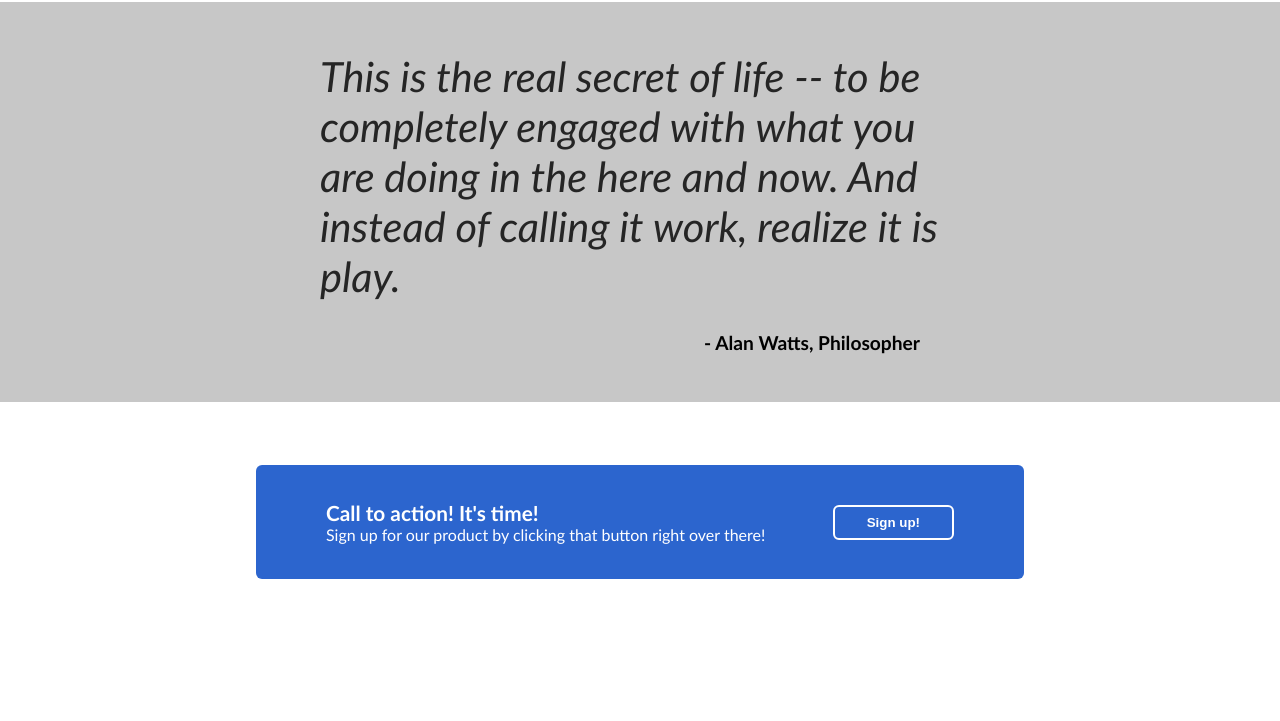
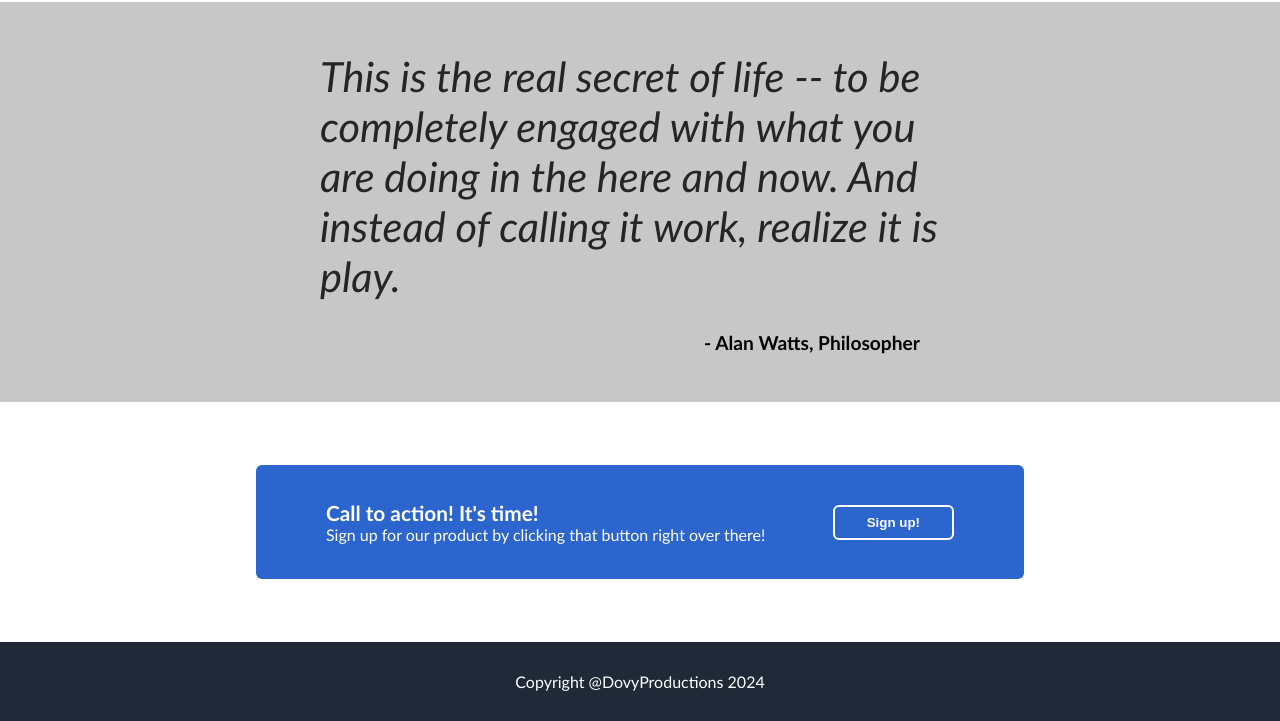
Before and after one commit to Dovy411/first-project-landing-page-, a plain HTML site: page index.html in a window 1280 px wide. Shown: the part 968-1689 px from the top of the page. Before the commit the page ends 1610 px from the top, so only its background shows below. Drawn offline with Linux system fonts and the light colour scheme.

Commit message:
Project finished. Loads of room for improvement in optimising CSS and HTML however.

```diff
--- a/index.html
+++ b/index.html
@@ -84,6 +84,10 @@
         </div>
     </div>
 
+    <div class="footer">
+        <div class="footer-text white">Copyright @DovyProductions 2024</div>
+    </div>
+
 
 </body>
 </html>
--- a/style.css
+++ b/style.css
@@ -172,3 +172,14 @@ img {
     padding: 8px 32px;
     font-weight: bold;
 }
+
+/*Footer*/
+
+.footer {
+    background-color: #1f2937;
+}
+
+.footer-text {
+    padding: 30px 0;
+    text-align: center;
+}
```
